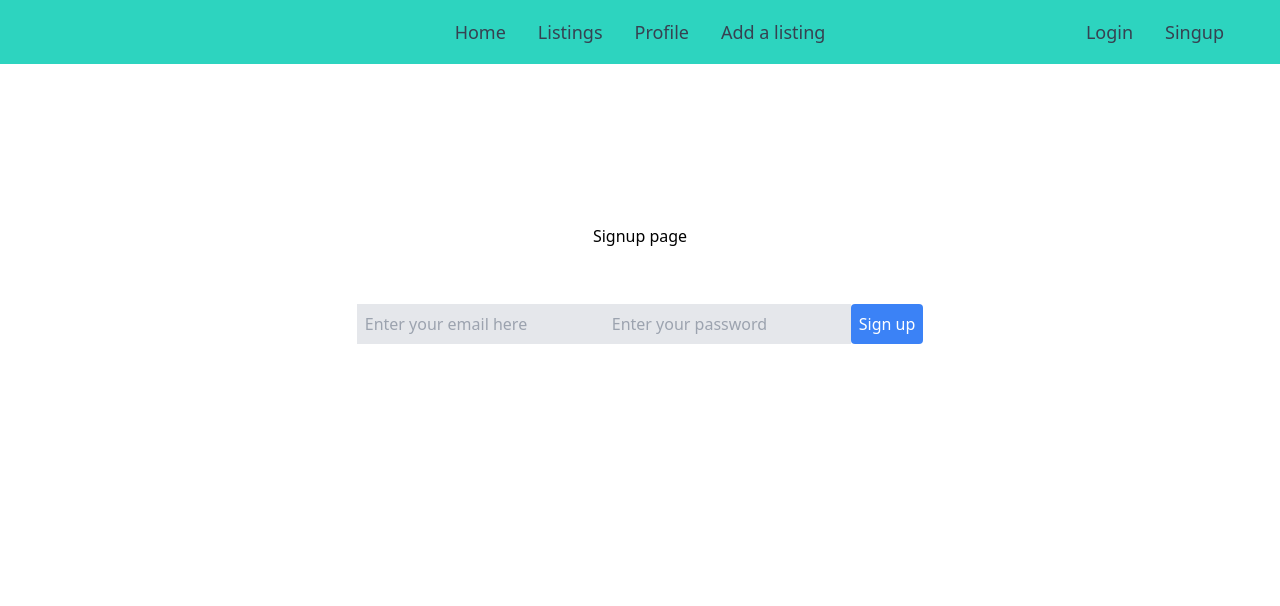
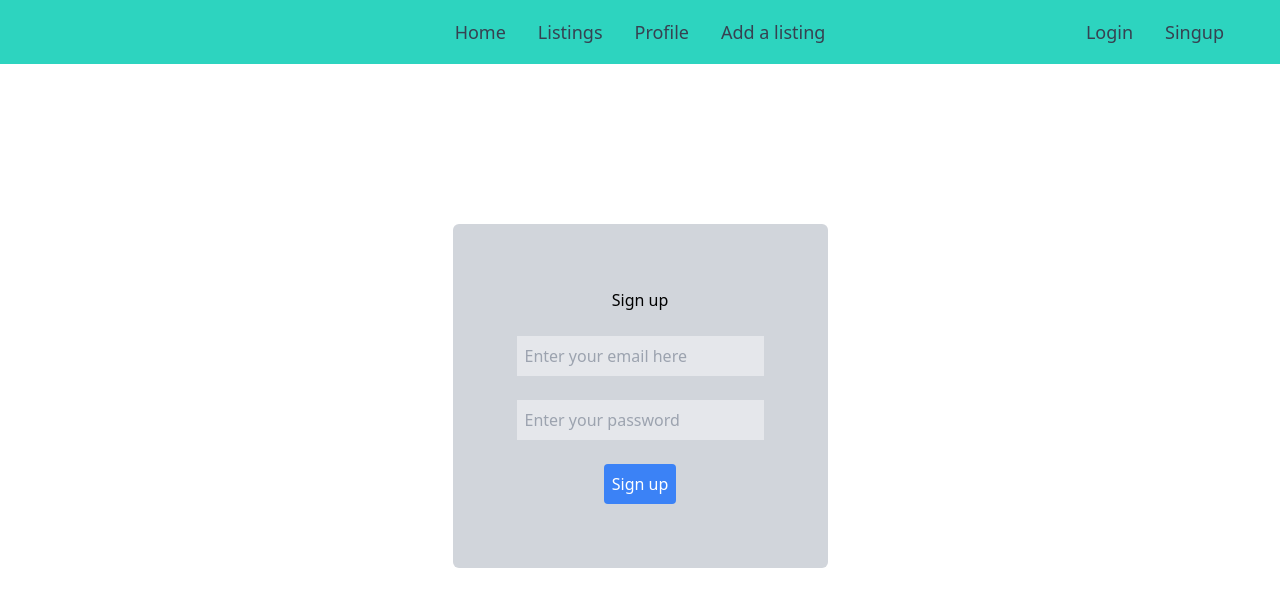
Before and after one commit to jackhernandez23/subletmatcher, a React (Vite) app in the folder frontend/: page /signup in a window 1280 px wide. Shown: the top 606 px of the page. Built offline with nearby package versions, Linux system fonts and the light colour scheme.

Commit message:
made signup and login pages look nice

```diff
--- a/frontend/src/pages/login.jsx
+++ b/frontend/src/pages/login.jsx
@@ -95,10 +95,10 @@ const Login = () => {
 
 return (
     <div className="flex justify-center p-40">
-        <h1>
-            Login page
-            </h1>
-            <div className="flex fixed p-20">
+            <div className="flex justify-center items-center flex-col space-y-6 fixed p-16 bg-gray-300 rounded-md">
+                <h1 className="">
+                    Log in
+                </h1>
                 <input
                     value={email}
                     placeholder="Enter your email here"
--- a/frontend/src/pages/signup.jsx
+++ b/frontend/src/pages/signup.jsx
@@ -70,10 +70,10 @@ const Signup = () => {
 
 return (
     <div className="flex justify-center p-40">
-        <h1>
-            Signup page
-            </h1>
-            <div className="flex fixed p-20">
+            <div className="flex justify-center items-center flex-col space-y-6 fixed p-16 bg-gray-300 rounded-md">
+                <h1>
+                    Sign up
+                </h1>
                 <input
                     value={email}
                     placeholder="Enter your email here"
```
